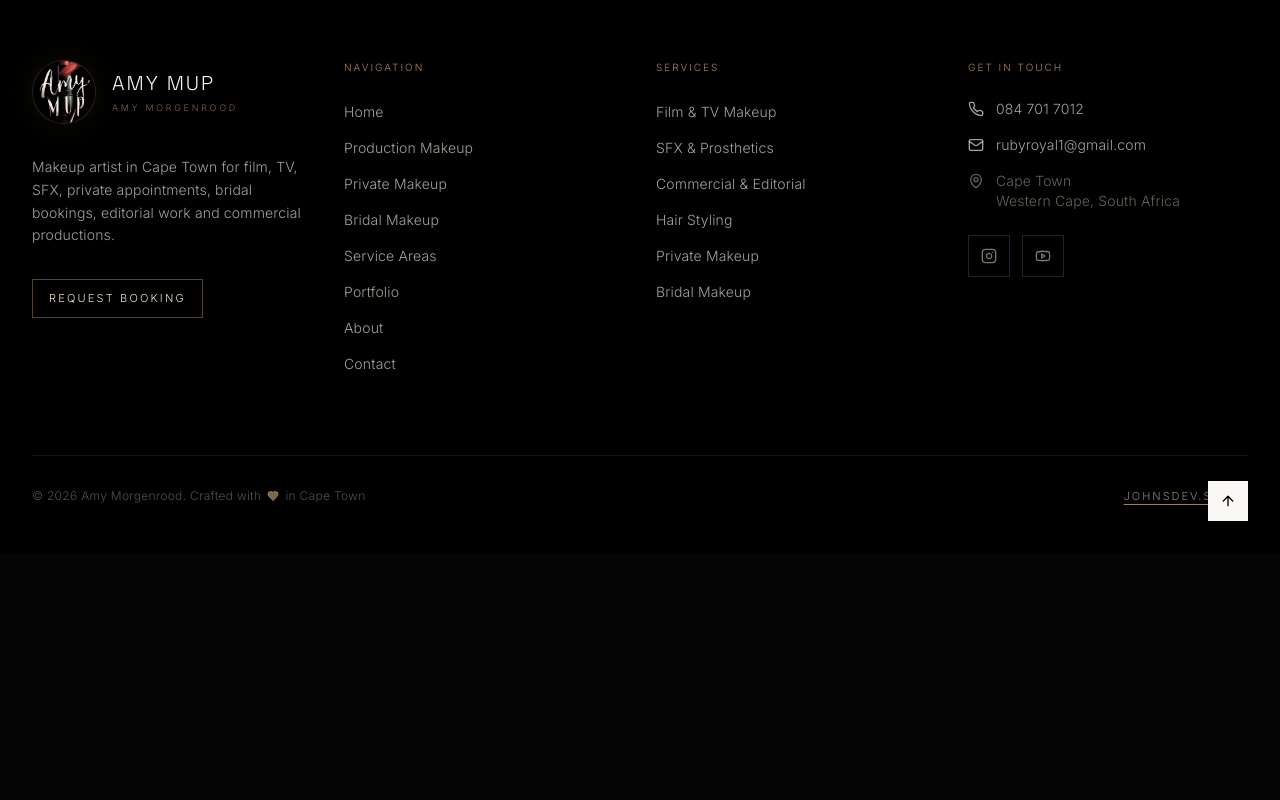
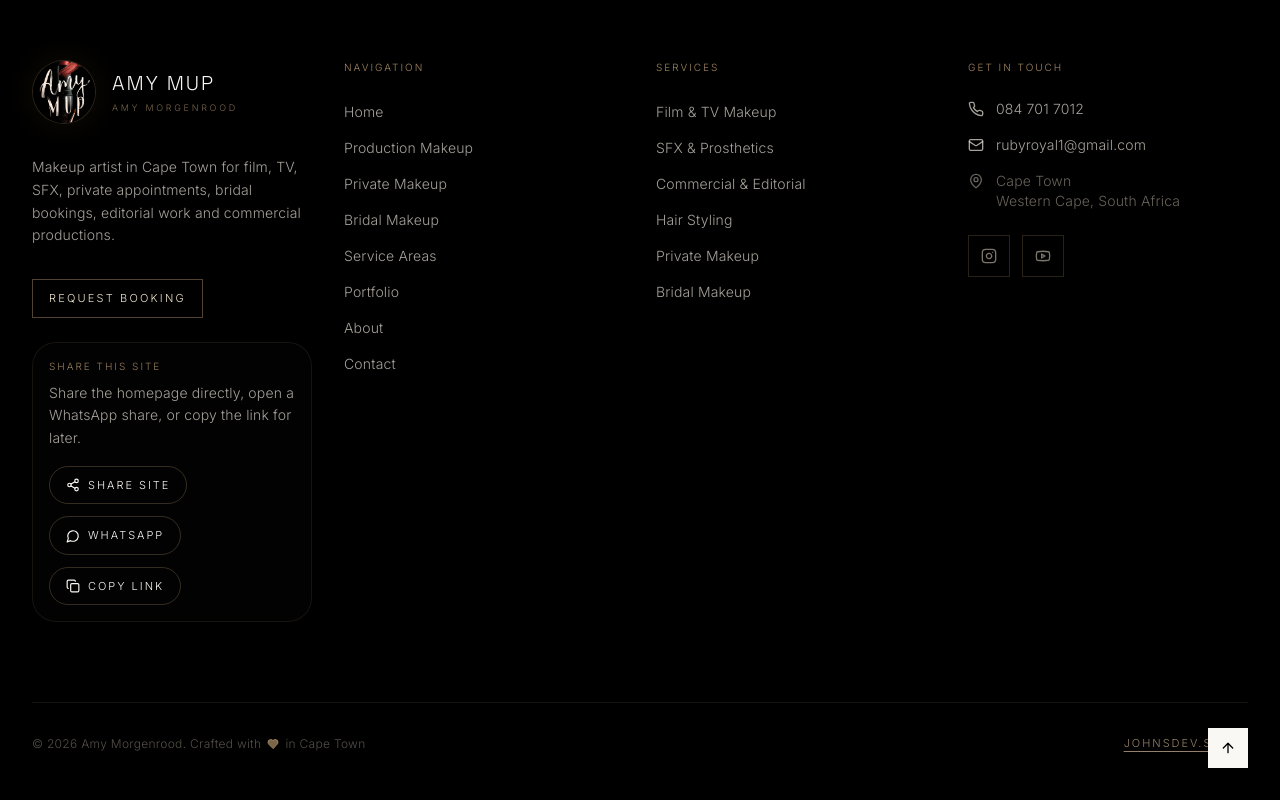
Before and after one commit to JohnMorgenrood/amy, a Next.js app: page /bridal-makeup-artist-cape-town in a window 1280 px wide. Shown: the part 3827-4627 px from the top of the page. Before the commit the page ends 4380 px from the top, so only its background shows below. Built offline with nearby package versions, Linux system fonts and the light colour scheme.

Commit message:
Add footer share actions for site links

```diff
--- a/src/components/layout/Footer.tsx
+++ b/src/components/layout/Footer.tsx
@@ -1,9 +1,22 @@
 'use client'
 
+import { useState } from 'react'
 import Link from 'next/link'
 import Image from 'next/image'
 import { motion } from 'framer-motion'
-import { Instagram, Mail, Phone, MapPin, Youtube, ArrowUp, Heart } from 'lucide-react'
+import {
+  Instagram,
+  Mail,
+  Phone,
+  MapPin,
+  Youtube,
+  ArrowUp,
+  Heart,
+  Share2,
+  Copy,
+  Check,
+  MessageCircle,
+} from 'lucide-react'
 
 const brandImagePath = '/assets/thumbnails/logo-design-for-amy-mup-makeup-brand-elegant-and-m.jpeg'
 
@@ -28,8 +41,41 @@ const serviceLinks = [
 ]
 
 export function SiteFooter() {
+  const [copied, setCopied] = useState(false)
+  const siteUrl = 'https://www.amymup.shop'
+  const shareText =
+    'Take a look at Amy MUP - Cape Town makeup artist for film, bridal, private and production bookings.'
+  const whatsappShareHref = `https://wa.me/?text=${encodeURIComponent(`${shareText} ${siteUrl}`)}`
+
   const scrollToTop = () => {
     window.scrollTo({ top: 0, behavior: 'smooth' })
+  }
+
+  const handleCopyLink = async () => {
+    try {
+      await navigator.clipboard.writeText(siteUrl)
+      setCopied(true)
+      window.setTimeout(() => setCopied(false), 2000)
+    } catch {
+      setCopied(false)
+    }
+  }
+
+  const handleShare = async () => {
+    if (navigator.share) {
+      try {
+        await navigator.share({
+          title: 'Amy MUP',
+          text: shareText,
+          url: siteUrl,
+        })
+        return
+      } catch {
+        return
+      }
+    }
+
+    await handleCopyLink()
   }
 
   return (
@@ -68,6 +114,39 @@ export function SiteFooter() {
             >
               Request Booking
             </Link>
+            <div className="mt-6 rounded-[1.5rem] border border-gold-500/10 bg-dark-900/45 p-4">
+              <p className="text-[10px] uppercase tracking-[0.2em] text-gold-500/75">Share This Site</p>
+              <p className="mt-2 text-sm font-light leading-relaxed text-cream-300/70">
+                Share the homepage directly, open a WhatsApp share, or copy the link for later.
+              </p>
+              <div className="mt-4 flex flex-wrap gap-3">
+                <button
+                  type="button"
+                  onClick={handleShare}
+                  className="inline-flex items-center gap-2 rounded-full border border-gold-500/25 px-4 py-2.5 text-[11px] uppercase tracking-[0.18em] text-cream-100 transition-colors duration-300 hover:border-gold-500/45 hover:bg-gold-500/8"
+                >
+                  <Share2 className="h-3.5 w-3.5" />
+                  Share Site
+                </button>
+                <a
+                  href={whatsappShareHref}
+                  target="_blank"
+                  rel="noopener noreferrer"
+                  className="inline-flex items-center gap-2 rounded-full border border-gold-500/25 px-4 py-2.5 text-[11px] uppercase tracking-[0.18em] text-cream-100 transition-colors duration-300 hover:border-gold-500/45 hover:bg-gold-500/8"
+                >
+                  <MessageCircle className="h-3.5 w-3.5" />
+                  WhatsApp
+                </a>
+                <button
+                  type="button"
+                  onClick={handleCopyLink}
+                  className="inline-flex items-center gap-2 rounded-full border border-gold-500/25 px-4 py-2.5 text-[11px] uppercase tracking-[0.18em] text-cream-100 transition-colors duration-300 hover:border-gold-500/45 hover:bg-gold-500/8"
+                >
+                  {copied ? <Check className="h-3.5 w-3.5" /> : <Copy className="h-3.5 w-3.5" />}
+                  {copied ? 'Copied' : 'Copy Link'}
+                </button>
+              </div>
+            </div>
           </div>
 
           <div>
```
